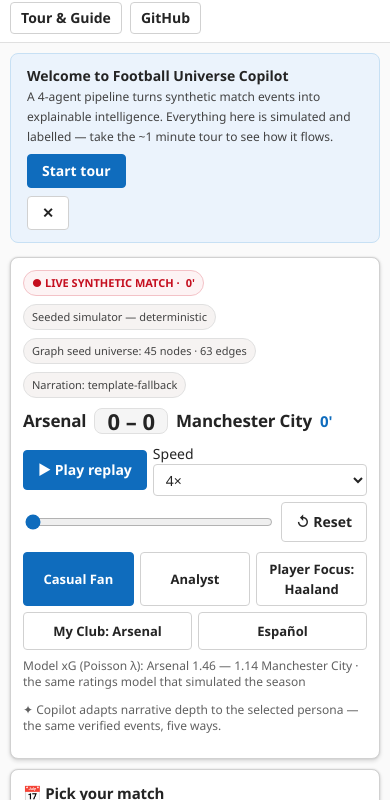
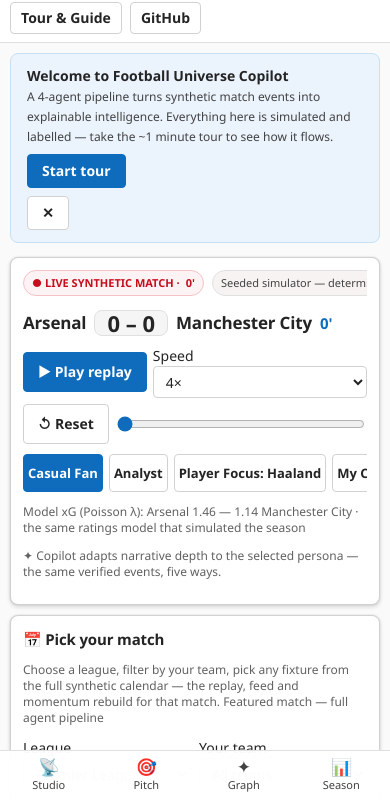
Before and after one commit to Mike-Demo/football-universe-copilot, a plain HTML site: page docs/index.html in a window 390 px wide. Shown: the part 44-844 px from the top of the page. Drawn offline with Linux system fonts and the light colour scheme.

Commit message:
Update docs/style.css

```diff
--- a/docs/style.css
+++ b/docs/style.css
@@ -118,3 +118,21 @@
   input[type=range]{min-width:0}
   canvas#graph,canvas#pitch{touch-action:manipulation}
 }
+
+/* ---------- Stitch mobile patterns (from design/mobile, Fluent 2) ---------- */
+#tabbar{display:none}
+@media (max-width: 640px) {
+  #tabbar{display:flex;position:fixed;left:0;right:0;bottom:0;z-index:30;background:rgba(255,255,255,.94);backdrop-filter:blur(20px);border-top:1px solid var(--divider)}
+  #tabbar a{flex:1;text-align:center;padding:7px 0 9px;color:var(--text-2);text-decoration:none;font-size:17px;line-height:1.1}
+  #tabbar a span{display:block;font-size:11px;margin-top:2px}
+  #tabbar a:active,#tabbar a:focus{color:var(--brand)}
+  body{padding-bottom:58px}
+  .chips{flex-wrap:nowrap !important;overflow-x:auto;padding-bottom:4px;scrollbar-width:none}
+  .chips::-webkit-scrollbar{display:none}
+  .chips .chip{flex:0 0 auto}
+  .modes{flex-wrap:nowrap;overflow-x:auto;padding-bottom:4px;scrollbar-width:none}
+  .modes::-webkit-scrollbar{display:none}
+  .modes .mode{flex:0 0 auto;min-height:38px}
+  #scrub{flex:1 1 100%;order:5}
+  #seasonTable th:nth-child(8),#seasonTable td:nth-child(8),#seasonTable th:nth-child(9),#seasonTable td:nth-child(9){display:none}
+}
```
